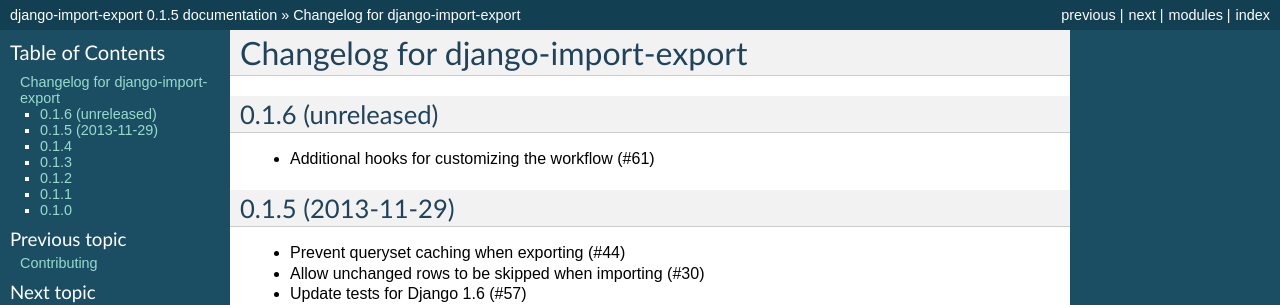
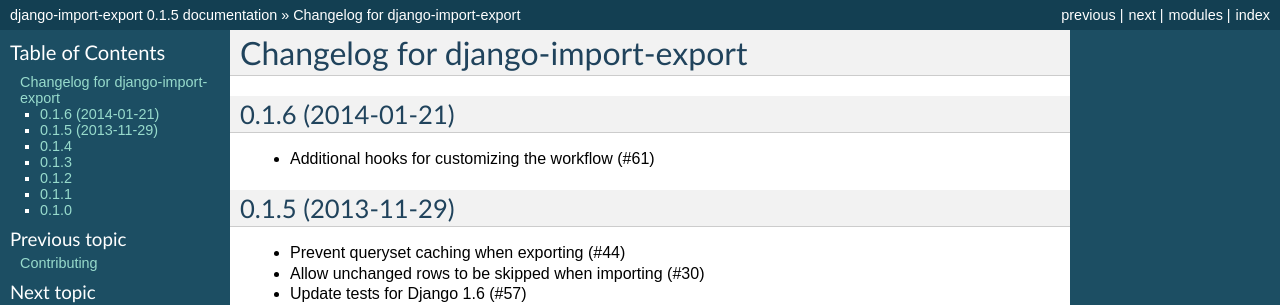
Before and after one commit to django-import-export/django-import-export, a Sphinx documentation site: the page built from docs/changelog.rst, in a window 1280 px wide. Shown: the top 305 px of the page. Built offline with Sphinx 7.4.7, drawn with Linux system fonts in a browser that asks for light colours.

Commit message:
Preparing release 0.1.6

```diff
--- a/docs/changelog.rst
+++ b/docs/changelog.rst
@@ -1,7 +1,7 @@
 Changelog for django-import-export
 ==================================
 
-0.1.6 (unreleased)
+0.1.6 (2014-01-21)
 ------------------
 
 * Additional hooks for customizing the workflow (#61)
```
